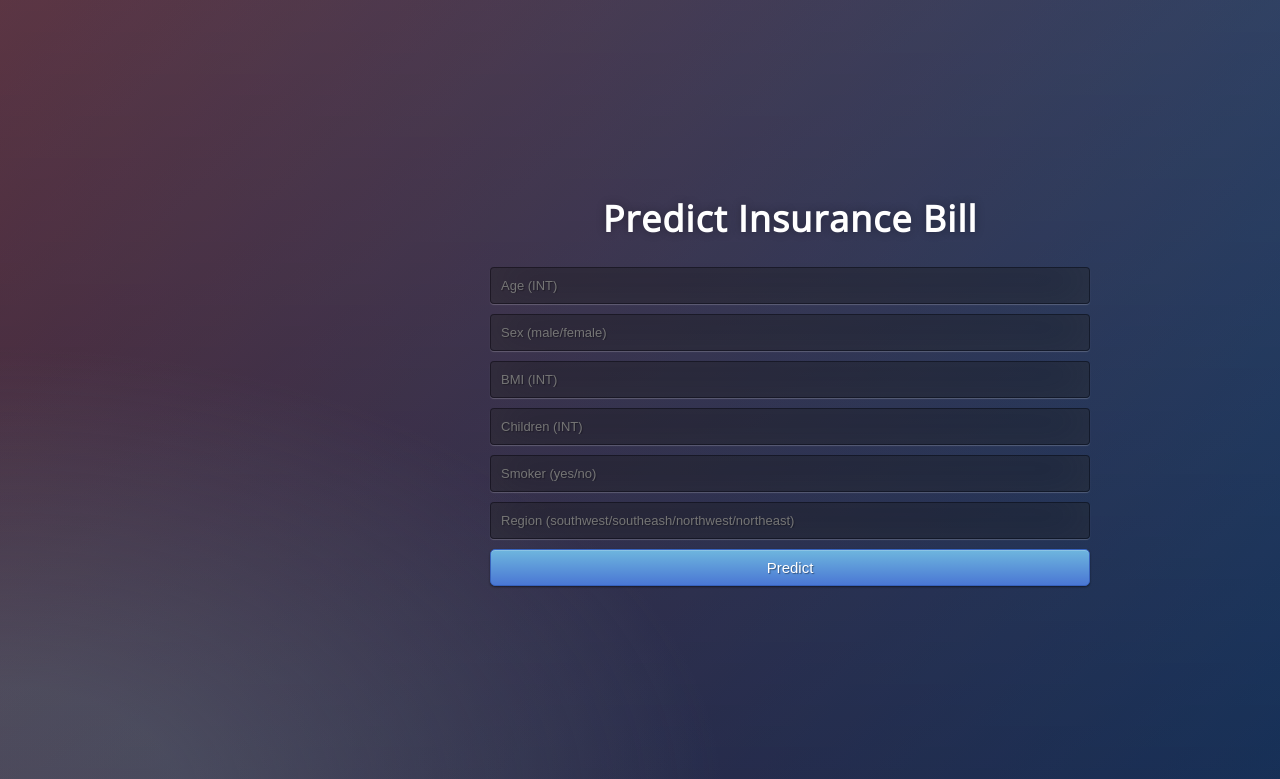
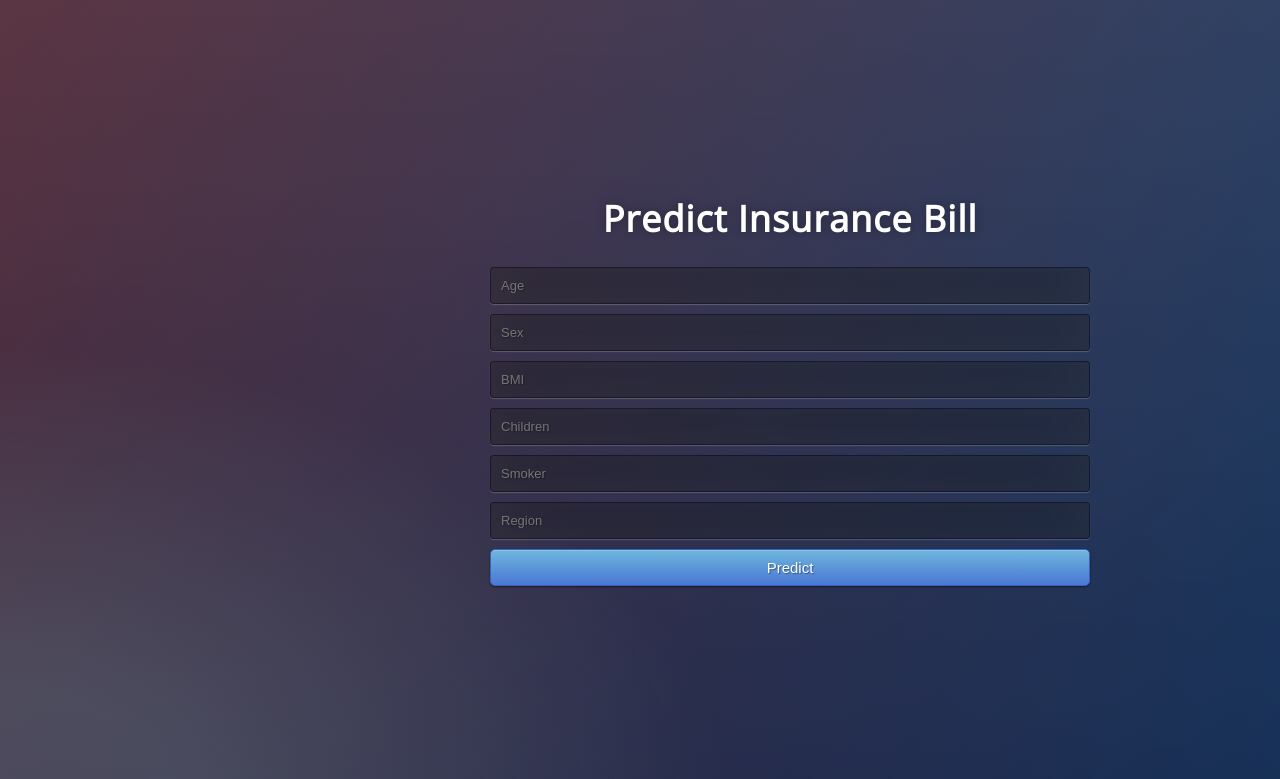
Before and after one commit to imyogesh/yrt-insurance-prediction, a Python web app: template templates/home.html in a window 1280 px wide. Shown: the top 779 px of the page. Run offline with Jinja, Linux system fonts and the light colour scheme; the template is opened without the code that fills it, so the values that code supplies are empty.

Commit message:
Update home.html

```diff
--- a/templates/home.html
+++ b/templates/home.html
@@ -17,12 +17,12 @@
 
      <!-- Form to enter new data for predictions  -->
     <form action="{{ url_for('predict')}}"method="POST">
-      <input type="text" name="age" placeholder="Age (INT)" required="required" /><br>
-    	<input type="text" name="sex" placeholder="Sex (male/female)" required="required" /><br>
-        <input type="text" name="bmi" placeholder="BMI (INT)" required="required" /><br>
-        <input type="text" name="children" placeholder="Children (INT)" required="required" /><br>
-        <input type="text" name="smoker" placeholder="Smoker (yes/no)" required="required" /><br>
-        <input type="text" name="region" placeholder="Region (southwest/southeash/northwest/northeast)" required="required" /><br>
+      <input type="text" name="age" placeholder="Age" required="required" /><br>
+    	<input type="text" name="sex" placeholder="Sex" required="required" /><br>
+        <input type="text" name="bmi" placeholder="BMI" required="required" /><br>
+        <input type="text" name="children" placeholder="Children" required="required" /><br>
+        <input type="text" name="smoker" placeholder="Smoker" required="required" /><br>
+        <input type="text" name="region" placeholder="Region" required="required" /><br>
 
         <button type="submit" class="btn btn-primary btn-block btn-large">Predict</button>
     </form>
```
